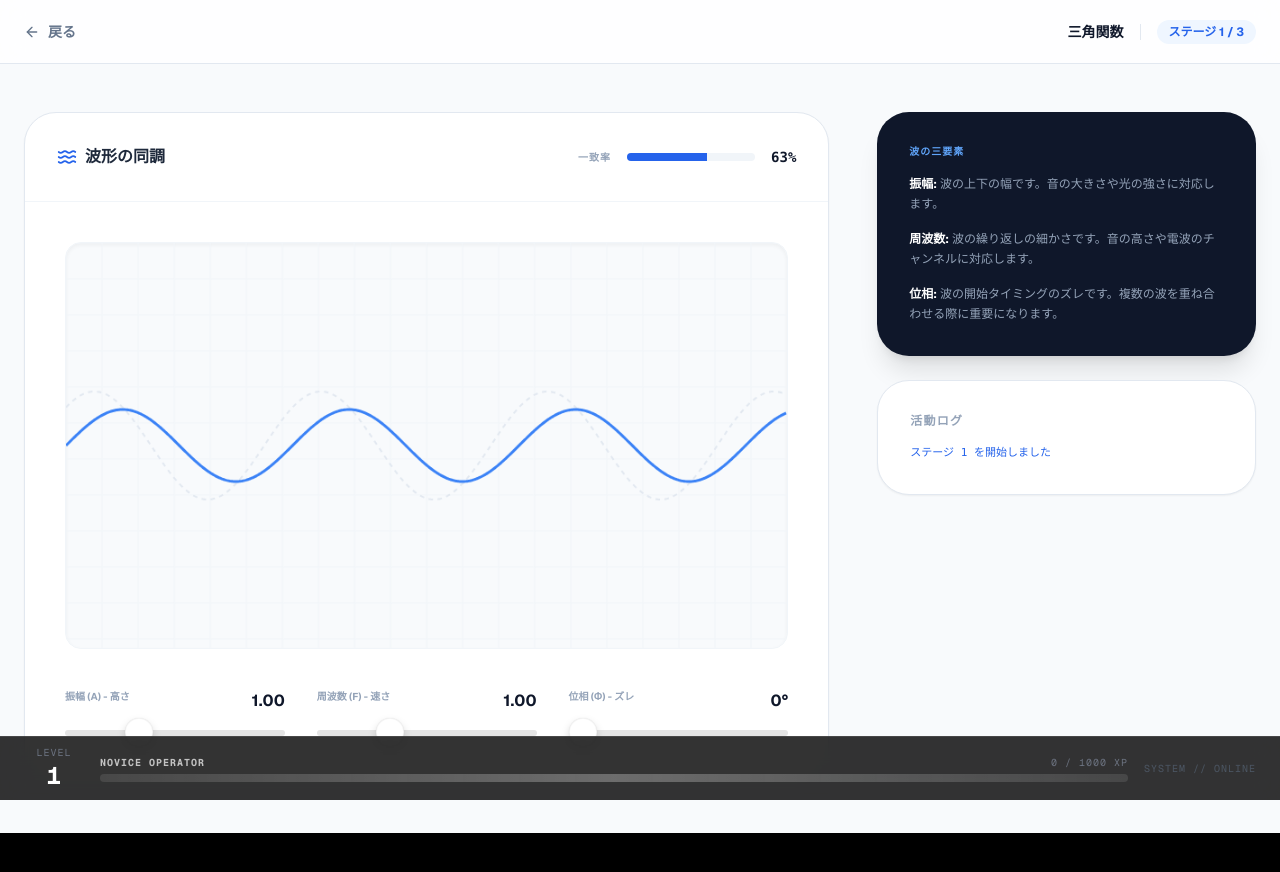
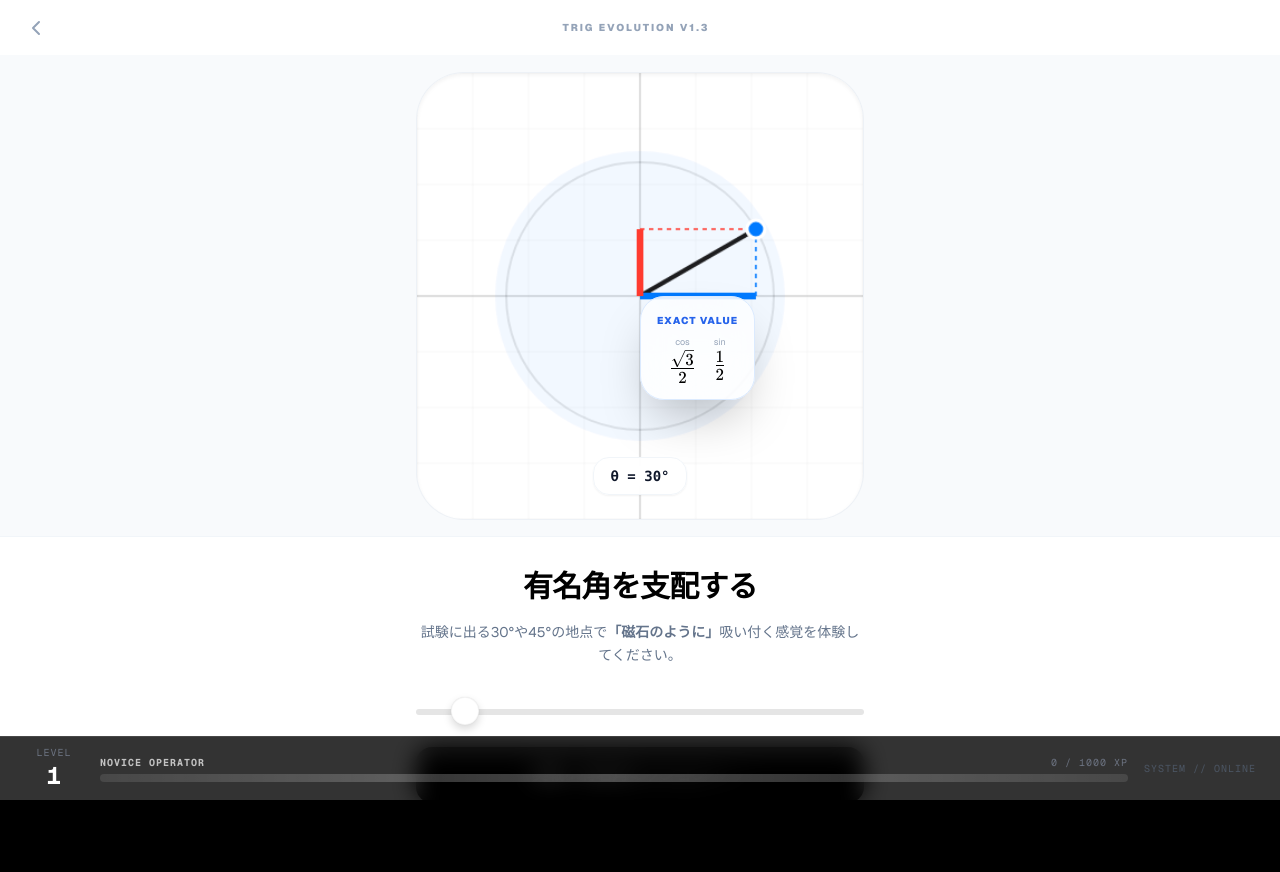
Before and after one commit to hiroshi-tsutsui/math-tactix, a Next.js app: page /trig in a window 1280 px wide. Shown: the top 872 px of the page. Built offline with nearby package versions, Linux system fonts and the light colour scheme.

Commit message:
Cycle 03: Famous Angle Snapping and Trig Mission Mode

```diff
--- a/app/trig/page.tsx
+++ b/app/trig/page.tsx
@@ -1,194 +1,229 @@
-// @ts-nocheck
 "use client";
 
-import { useState, useEffect, useRef } from 'react';
+import React, { useState, useEffect, useRef, useReducer } from 'react';
+import { GeistSans } from 'geist/font/sans';
+import {
+  ChevronLeft, ChevronRight, Zap, Target,
+  RefreshCw, CheckCircle2, HelpCircle,
+  TrendingUp, Circle, Compass, Activity,
+  Trophy, Star
+} from 'lucide-react';
+import { motion, AnimatePresence } from 'framer-motion';
+import 'katex/dist/katex.min.css';
+import katex from 'katex';
 import Link from 'next/link';
-import { GeistSans } from 'geist/font/sans';
-import { ArrowLeft, CheckCircle2, ChevronRight, Activity, Waves, Volume2, Info } from 'lucide-react';
-import { useProgress } from '../contexts/ProgressContext';
-import { motion, AnimatePresence } from 'framer-motion';
 
-const MODULE_ID = 'trig';
+// --- Types ---
+type State = {
+  angle: number;
+  step: number; // 0: Free Play, 1: Quiz Mode, 2: Level Clear
+  quizTarget: { type: 'sin' | 'cos', angle: number, value: string };
+};
 
-export default function TrigPage() {
-  const { moduleProgress, completeLevel } = useProgress();
-  const [currentLevel, setCurrentLevel] = useState(1);
-  const [showUnlock, setShowUnlock] = useState(false);
-  const [log, setLog] = useState<string[]>([]);
+type Action =
+  | { type: 'SET_ANGLE'; payload: number }
+  | { type: 'NEXT_STEP' }
+  | { type: 'SET_QUIZ'; payload: { type: 'sin' | 'cos', angle: number, value: string } }
+  | { type: 'RESET' };
+
+const FAMOUS_ANGLES = [0, 30, 45, 60, 90, 120, 135, 150, 180, 210, 225, 240, 270, 300, 315, 330, 360];
+
+const EXACT_VALUES: Record<number, { sin: string, cos: string }> = {
+  0:   { sin: "0", cos: "1" },
+  30:  { sin: "\\frac{1}{2}", cos: "\\frac{\\sqrt{3}}{2}" },
+  45:  { sin: "\\frac{\\sqrt{2}}{2}", cos: "\\frac{\\sqrt{2}}{2}" },
+  60:  { sin: "\\frac{\\sqrt{3}}{2}", cos: "\\frac{1}{2}" },
+  90:  { sin: "1", cos: "0" },
+  120: { sin: "\\frac{\\sqrt{3}}{2}", cos: "-\\frac{1}{2}" },
+  135: { sin: "\\frac{\\sqrt{2}}{2}", cos: "-\\frac{\\sqrt{2}}{2}" },
+  150: { sin: "\\frac{1}{2}", cos: "-\\frac{\\sqrt{3}}{2}" },
+  180: { sin: "0", cos: "-1" },
+  210: { sin: "-\\frac{1}{2}", cos: "-\\frac{\\sqrt{3}}{2}" },
+  225: { sin: "-\\frac{\\sqrt{2}}{2}", cos: "-\\frac{\\sqrt{2}}{2}" },
+  240: { sin: "-\\frac{\\sqrt{3}}{2}", cos: "-\\frac{1}{2}" },
+  270: { sin: "-1", cos: "0" },
+  300: { sin: "-\\frac{\\sqrt{3}}{2}", cos: "\\frac{1}{2}" },
+  315: { sin: "-\\frac{\\sqrt{2}}{2}", cos: "\\frac{\\sqrt{2}}{2}" },
+  330: { sin: "-\\frac{1}{2}", cos: "\\frac{\\sqrt{3}}{2}" },
+  360: { sin: "0", cos: "1" }
+};
+
+// --- Components ---
+const MathComponent = ({ tex, className = "" }: { tex: string; className?: string }) => {
+  const containerRef = useRef<HTMLSpanElement>(null);
+  useEffect(() => {
+    if (containerRef.current) {
+      katex.render(tex, containerRef.current, { throwOnError: false, displayMode: false });
+    }
+  }, [tex]);
+  return <span ref={containerRef} className={className} />;
+};
+
+// --- Reducer ---
+function trigReducer(state: State, action: Action): State {
+  switch (action.type) {
+    case 'SET_ANGLE': {
+      let angle = action.payload;
+      const snapTarget = FAMOUS_ANGLES.find(fa => Math.abs(fa - angle) < 3);
+      if (snapTarget !== undefined) angle = snapTarget;
+      return { ...state, angle };
+    }
+    case 'NEXT_STEP': return { ...state, step: state.step + 1 };
+    case 'SET_QUIZ': return { ...state, quizTarget: action.payload, step: 1 };
+    case 'RESET': return { angle: 30, step: 0, quizTarget: { type: 'sin', angle: 60, value: "\\frac{\\sqrt{3}}{2}" } };
+    default: return state;
+  }
+}
+
+export default function TrigEvolutionCycle03() {
+  const [state, dispatch] = useReducer(trigReducer, {
+    angle: 30,
+    step: 0,
+    quizTarget: { type: 'sin', angle: 60, value: "\\frac{\\sqrt{3}}{2}" }
+  });
+  const { angle, step, quizTarget } = state;
+  const [feedback, setFeedback] = useState<{status: 'idle'|'correct'|'wrong', msg: string}>({status: 'idle', msg: ''});
+
   const canvasRef = useRef<HTMLCanvasElement>(null);
 
-  // Params
-  const [amplitude, setAmplitude] = useState(1.0);
-  const [frequency, setFrequency] = useState(1.0);
-  const [phase, setPhase] = useState(0);
-
-  // Targets
-  const [targetAmp, setTargetAmp] = useState(1.5);
-  const [targetFreq, setTargetFreq] = useState(1.0);
-  const [targetPhase, setTargetPhase] = useState(45);
-
-  useEffect(() => {
-    const progress = moduleProgress[MODULE_ID]?.completedLevels || [];
-    setCurrentLevel(progress.length + 1 > 3 ? 3 : progress.length + 1);
-    addLog(`ステージ ${progress.length + 1} を開始しました`);
-  }, [moduleProgress]);
-
-  const addLog = (msg: string) => setLog(prev => [msg, ...prev].slice(0, 5));
-
-  // Match logic
-  const ampDiff = Math.abs(amplitude - targetAmp);
-  const freqDiff = Math.abs(frequency - targetFreq);
-  const phaseDiff = Math.abs(phase - targetPhase) % 360;
-  const matchRate = Math.max(0, 100 - (ampDiff * 30 + freqDiff * 30 + phaseDiff / 2));
-
-  useEffect(() => {
-    if (matchRate > 95 && !showUnlock) {
-      setShowUnlock(true);
-      addLog("波形が同期しました！ターゲットを捕捉。");
-    }
-  }, [matchRate]);
-
-  const handleNext = () => {
-    completeLevel(MODULE_ID, currentLevel);
-    if (currentLevel < 3) {
-      setCurrentLevel(currentLevel + 1);
-      setTargetAmp(0.5 + Math.random() * 2);
-      setTargetFreq(0.5 + Math.random() * 2);
-      setTargetPhase(Math.random() * 180);
-      setShowUnlock(false);
-    } else {
-      window.location.href = "/";
-    }
-  };
-
-  // Drawing Loop
+  // --- Visual Engine ---
   useEffect(() => {
     const canvas = canvasRef.current;
     if (!canvas) return;
     const ctx = canvas.getContext('2d');
     if (!ctx) return;
-    const w = canvas.width, h = canvas.height, cy = h/2, unit = 40;
+    const w = canvas.width, h = canvas.height;
+    const radius = 120, ox = w / 2, oy = h / 2;
 
-    let frame = 0;
     const render = () => {
-        frame++;
       ctx.clearRect(0, 0, w, h);
 
       // Grid
-        ctx.strokeStyle = '#f1f5f9'; ctx.lineWidth = 1;
-        for(let x=0; x<w; x+=unit) { ctx.beginPath(); ctx.moveTo(x,0); ctx.lineTo(x,h); ctx.stroke(); }
-        for(let y=0; y<h; y+=unit) { ctx.beginPath(); ctx.moveTo(0,y); ctx.lineTo(w,y); ctx.stroke(); }
+      ctx.strokeStyle = 'rgba(0,0,0,0.03)'; ctx.lineWidth = 1;
+      for(let i=-200; i<=200; i+=50) {
+        ctx.beginPath(); ctx.moveTo(ox + i, 0); ctx.lineTo(ox + i, h); ctx.stroke();
+        ctx.beginPath(); ctx.moveTo(0, oy + i); ctx.lineTo(w, oy + i); ctx.stroke();
+      }
 
-        // Target (Ghost)
-        ctx.strokeStyle = '#e2e8f0'; ctx.lineWidth = 2; ctx.setLineDash([5, 5]);
-        ctx.beginPath();
-        for (let x = 0; x < w; x++) {
-            const rad = (x / unit);
-            const ty = cy - (targetAmp * unit) * Math.sin((targetFreq * rad) + (targetPhase * Math.PI / 180));
-            if (x===0) ctx.moveTo(x,ty); else ctx.lineTo(x,ty);
+      // Unit Circle
+      ctx.strokeStyle = 'rgba(0,0,0,0.1)'; ctx.lineWidth = 2;
+      ctx.beginPath(); ctx.arc(ox, oy, radius, 0, Math.PI * 2); ctx.stroke();
+
+      // Axes
+      ctx.strokeStyle = 'rgba(0,0,0,0.15)'; ctx.lineWidth = 1.5;
+      ctx.beginPath(); ctx.moveTo(0, oy); ctx.lineTo(w, oy); ctx.stroke();
+      ctx.beginPath(); ctx.moveTo(ox, 0); ctx.lineTo(ox, h); ctx.stroke();
+
+      const rad = (angle * Math.PI) / 180;
+      const targetX = ox + Math.cos(rad) * radius;
+      const targetY = oy - Math.sin(rad) * radius;
+
+      const isSnapped = FAMOUS_ANGLES.includes(angle);
+      if (isSnapped) {
+        ctx.fillStyle = 'rgba(0, 122, 255, 0.05)';
+        ctx.beginPath(); ctx.arc(ox, oy, radius + 10, 0, Math.PI * 2); ctx.fill();
       }
-        ctx.stroke();
+
+      ctx.setLineDash([4, 4]);
+      ctx.strokeStyle = '#007AFF'; ctx.beginPath(); ctx.moveTo(targetX, oy); ctx.lineTo(targetX, targetY); ctx.stroke();
+      ctx.strokeStyle = '#FF3B30'; ctx.beginPath(); ctx.moveTo(ox, targetY); ctx.lineTo(targetX, targetY); ctx.stroke();
       ctx.setLineDash([]);
 
-        // Player
-        ctx.strokeStyle = matchRate > 90 ? '#22c55e' : '#3b82f6';
-        ctx.lineWidth = 3;
-        ctx.beginPath();
-        for (let x = 0; x < w; x++) {
-            const rad = (x / unit);
-            const py = cy - (amplitude * unit) * Math.sin((frequency * rad) + (phase * Math.PI / 180));
-            if (x===0) ctx.moveTo(x,py); else ctx.lineTo(x,py);
+      ctx.strokeStyle = '#1D1D1F'; ctx.lineWidth = 4; ctx.beginPath(); ctx.moveTo(ox, oy); ctx.lineTo(targetX, targetY); ctx.stroke();
+
+      ctx.strokeStyle = '#007AFF'; ctx.lineWidth = 6; ctx.beginPath(); ctx.moveTo(ox, oy); ctx.lineTo(targetX, oy); ctx.stroke();
+      ctx.strokeStyle = '#FF3B30'; ctx.lineWidth = 6; ctx.beginPath(); ctx.moveTo(ox, oy); ctx.lineTo(ox, targetY); ctx.stroke();
+
+      ctx.fillStyle = isSnapped ? '#007AFF' : '#1D1D1F';
+      ctx.beginPath(); ctx.arc(targetX, targetY, 8, 0, Math.PI * 2); ctx.fill();
+      ctx.strokeStyle = 'white'; ctx.lineWidth = 3; ctx.stroke();
+    };
+    render();
+  }, [angle]);
+
+  const checkQuiz = () => {
+    if (angle === quizTarget.angle) {
+      setFeedback({status: 'correct', msg: 'ミッション成功！'});
+    } else {
+      setFeedback({status: 'wrong', msg: '角度が違います。'});
     }
-        ctx.stroke();
-
-        requestAnimationFrame(render);
   };
-    const animId = requestAnimationFrame(render);
-    return () => cancelAnimationFrame(animId);
-  }, [amplitude, frequency, phase, targetAmp, targetFreq, targetPhase, matchRate]);
 
   return (
-    <div className={`min-h-screen bg-slate-50 text-slate-900 font-sans ${GeistSans.className}`}>
-      <nav className="border-b border-slate-200 bg-white/80 backdrop-blur-md sticky top-0 z-50 h-16">
-        <div className="max-w-7xl mx-auto px-6 h-full flex items-center justify-between">
-          <Link href="/" className="flex items-center text-slate-500 hover:text-slate-900 font-bold text-sm">
-            <ArrowLeft className="w-4 h-4 mr-2" /> 戻る
-          </Link>
-          <div className="flex items-center gap-2">
-            <span className="text-sm font-bold">三角関数</span>
-            <div className="h-4 w-px bg-slate-200 mx-2"></div>
-            <div className="text-xs font-bold text-blue-600 bg-blue-50 px-3 py-1 rounded-full">ステージ {currentLevel} / 3</div>
-          </div>
-        </div>
-      </nav>
+    <div className={`h-screen bg-white text-black flex flex-col ${GeistSans.className} selection:bg-blue-100 overflow-hidden`}>
+      <header className="h-14 flex items-center justify-between px-6 shrink-0 border-b border-slate-50 bg-white/90 backdrop-blur-md z-50">
+        <Link href="/" className="p-2 -ml-2 text-slate-400 hover:text-black transition-colors"><ChevronLeft className="w-6 h-6" /></Link>
+        <div className="text-[10px] font-black tracking-[0.2em] text-slate-400 uppercase">Trig Evolution V1.3</div>
+        <div className="w-10" />
+      </header>
 
-      <main className="max-w-7xl mx-auto px-6 py-12 grid grid-cols-1 lg:grid-cols-12 gap-12">
-        <div className="lg:col-span-8 space-y-8">
-           <div className="bg-white border border-slate-200 rounded-[32px] overflow-hidden shadow-sm">
-              <div className="p-8 border-b border-slate-100 flex justify-between items-center">
-                 <h2 className="font-bold flex items-center gap-2 text-slate-800"><Waves className="w-5 h-5 text-blue-600" /> 波形の同調</h2>
-                 <div className="flex items-center gap-4">
-                    <span className="text-[10px] font-bold text-slate-400 uppercase tracking-widest">一致率</span>
-                    <div className="w-32 h-2 bg-slate-100 rounded-full overflow-hidden">
-                       <div className={`h-full transition-all ${matchRate > 90 ? 'bg-green-500' : 'bg-blue-600'}`} style={{ width: `${matchRate}%` }}></div>
-                    </div>
-                    <span className="text-sm font-mono font-bold">{matchRate.toFixed(0)}%</span>
-                 </div>
-              </div>
-
-              <div className="p-10 space-y-10">
-                 <div className="relative aspect-video bg-slate-50 rounded-2xl border border-slate-100 overflow-hidden shadow-inner">
-                    <canvas ref={canvasRef} width={800} height={450} className="w-full h-full" />
-                 </div>
-
-                 <div className="grid grid-cols-1 md:grid-cols-3 gap-8">
-                    <div className="space-y-4">
-                       <div className="flex justify-between"><span className="text-[10px] font-bold text-slate-400 uppercase">振幅 (A) - 高さ</span><span className="font-bold">{amplitude.toFixed(2)}</span></div>
-                       <input type="range" min="0.1" max="3" step="0.1" value={amplitude} onChange={e=>setAmplitude(Number(e.target.value))} className="w-full h-2 bg-slate-100 rounded-full appearance-none cursor-pointer accent-blue-600" />
-                    </div>
-                    <div className="space-y-4">
-                       <div className="flex justify-between"><span className="text-[10px] font-bold text-slate-400 uppercase">周波数 (f) - 速さ</span><span className="font-bold">{frequency.toFixed(2)}</span></div>
-                       <input type="range" min="0.1" max="3" step="0.1" value={frequency} onChange={e=>setFrequency(Number(e.target.value))} className="w-full h-2 bg-slate-100 rounded-full appearance-none cursor-pointer accent-blue-600" />
-                    </div>
-                    <div className="space-y-4">
-                       <div className="flex justify-between"><span className="text-[10px] font-bold text-slate-400 uppercase">位相 (φ) - ズレ</span><span className="font-bold">{phase.toFixed(0)}°</span></div>
-                       <input type="range" min="0" max="360" step="5" value={phase} onChange={e=>setPhase(Number(e.target.value))} className="w-full h-2 bg-slate-100 rounded-full appearance-none cursor-pointer accent-blue-600" />
-                    </div>
-                 </div>
-              </div>
+      <section className="shrink-0 bg-slate-50 border-b border-slate-100 flex items-center justify-center p-4 relative">
+        <div className="w-full max-w-md aspect-square bg-white rounded-[48px] border border-slate-200/60 shadow-inner overflow-hidden relative">
+          <canvas ref={canvasRef} width={400} height={400} className="w-full h-full" />
 
           <AnimatePresence>
-                {showUnlock && (
-                  <motion.div initial={{ opacity: 0 }} animate={{ opacity: 1 }} className="absolute inset-0 z-30 flex items-center justify-center p-6 bg-white/90 backdrop-blur-md">
-                    <div className="bg-white border border-slate-200 p-10 rounded-[40px] shadow-2xl text-center max-w-sm">
-                      <CheckCircle2 className="w-12 h-12 text-green-500 mx-auto mb-4" />
-                      <h3 className="text-2xl font-bold mb-2">同期成功</h3>
-                      <p className="text-sm text-slate-500 mb-8 leading-relaxed">ターゲット波形との一致を確認しました。周期性の概念をクリアしました。</p>
-                      <button onClick={handleNext} className="w-full bg-blue-600 text-white py-4 rounded-2xl font-bold hover:bg-blue-700 transition-all flex items-center justify-center gap-2">
-                        {currentLevel < 3 ? '次のレベルへ' : '完了して戻る'} <ChevronRight className="w-4 h-4" />
-                      </button>
+            {EXACT_VALUES[angle] && (
+              <motion.div initial={{ opacity: 0, scale: 0.9 }} animate={{ opacity: 1, scale: 1 }} className="absolute top-1/2 left-1/2 -translate-x-1/2 -translate-y-1/2 pointer-events-none">
+                 <div className="bg-white/80 backdrop-blur-xl p-4 rounded-3xl border border-blue-100 shadow-2xl flex flex-col items-center gap-2">
+                    <div className="text-[10px] font-black text-blue-600 uppercase tracking-widest">Exact Value</div>
+                    <div className="flex gap-4">
+                       <div className="flex flex-col items-center"><span className="text-[9px] text-slate-400">cos</span><MathComponent tex={EXACT_VALUES[angle].cos} className="text-xl font-bold" /></div>
+                       <div className="flex flex-col items-center"><span className="text-[9px] text-slate-400">sin</span><MathComponent tex={EXACT_VALUES[angle].sin} className="text-xl font-bold" /></div>
+                    </div>
                  </div>
               </motion.div>
             )}
           </AnimatePresence>
+
+          <div className="absolute bottom-6 left-0 right-0 flex justify-center gap-3">
+             <div className="bg-white/90 backdrop-blur-md px-4 py-2 rounded-2xl shadow-sm border border-slate-100 font-mono font-bold text-slate-900 text-sm">
+                θ = {angle}°
              </div>
           </div>
+        </div>
+      </section>
 
-        <div className="lg:col-span-4 space-y-6">
-           <div className="bg-slate-900 rounded-[32px] p-8 text-white shadow-xl">
-              <h3 className="text-[10px] font-bold text-blue-400 uppercase tracking-widest mb-4">波の三要素</h3>
-              <div className="space-y-4 text-xs leading-relaxed text-slate-400 font-medium">
-                 <p><strong className="text-white">振幅:</strong> 波の上下の幅です。音の大きさや光の強さに対応します。</p>
-                 <p><strong className="text-white">周波数:</strong> 波の繰り返しの細かさです。音の高さや電波のチャンネルに対応します。</p>
-                 <p><strong className="text-white">位相:</strong> 波の開始タイミングのズレです。複数の波を重ね合わせる際に重要になります。</p>
+      <main className="flex-1 overflow-y-auto bg-white">
+        <div className="max-w-lg mx-auto px-8 py-8 pb-32">
+          <AnimatePresence mode="wait">
+
+            {step === 0 && (
+              <motion.div key="intro" initial={{ opacity: 0, y: 10 }} animate={{ opacity: 1, y: 0 }} className="space-y-8">
+                 <div className="space-y-4 text-center">
+                    <h1 className="text-3xl font-extrabold tracking-tight">有名角を支配する</h1>
+                    <p className="text-slate-500 text-sm leading-relaxed">試験に出る30°や45°の地点で<strong>「磁石のように」</strong>吸い付く感覚を体験してください。</p>
                  </div>
+
+                 <div className="space-y-6">
+                    <input type="range" min="0" max="360" step="1" value={angle} onChange={e => dispatch({type: 'SET_ANGLE', payload: Number(e.target.value)})} className="w-full h-2 bg-slate-100 rounded-full appearance-none accent-black cursor-pointer" />
+                    <button onClick={() => dispatch({type: 'NEXT_STEP'})} className="w-full bg-black text-white py-4 rounded-2xl font-bold shadow-xl flex items-center justify-center gap-2">実戦：有名角ミッションへ <ChevronRight className="w-4 h-4" /></button>
                  </div>
-           <div className="bg-white border border-slate-200 rounded-[32px] p-8 shadow-sm">
-              <h4 className="text-xs font-bold text-slate-400 uppercase tracking-widest mb-4">活動ログ</h4>
-              <div className="space-y-2 font-mono text-[11px]">
-                {log.map((msg, i) => <div key={i} className={i===0 ? 'text-blue-600' : 'text-slate-400'}>{msg}</div>)}
+              </motion.div>
+            )}
+
+            {step === 1 && (
+              <motion.div key="quiz" initial={{ opacity: 0, x: 20 }} animate={{ opacity: 1, x: 0 }} className="space-y-8">
+                 <div className="bg-red-50 p-6 rounded-[32px] border border-red-100 text-center space-y-4">
+                    <div className="inline-flex items-center gap-2 px-3 py-1 bg-red-100 rounded-full text-red-600 text-[10px] font-black uppercase tracking-widest">Mission</div>
+                    <h2 className="text-xl font-bold text-slate-800"><MathComponent tex={`${quizTarget.type} ${quizTarget.angle}^\\circ`} /> を再現せよ</h2>
                  </div>
+                 <div className="space-y-6">
+                    <input type="range" min="0" max="360" step="1" value={angle} onChange={e => dispatch({type: 'SET_ANGLE', payload: Number(e.target.value)})} className="w-full h-2 bg-slate-100 rounded-full appearance-none accent-red-500 cursor-pointer" />
+                    <button onClick={checkQuiz} className="w-full bg-slate-900 text-white py-4 rounded-2xl font-bold">戦術を確定する</button>
+                    <AnimatePresence>
+                      {feedback.status === 'correct' && (
+                        <motion.div initial={{ opacity: 0, scale: 0.95 }} animate={{ opacity: 1, scale: 1 }} className="p-6 bg-emerald-50 rounded-3xl border border-emerald-100 text-center space-y-3">
+                           <h4 className="text-emerald-700 font-bold">ミッション成功</h4>
+                           <p className="text-[11px] text-emerald-600">この位置を脳に焼き付けてください。</p>
+                           <button onClick={() => dispatch({type: 'RESET'})} className="w-full bg-emerald-600 text-white py-3 rounded-xl font-bold text-xs">次の問題へ</button>
+                        </motion.div>
+                      )}
+                    </AnimatePresence>
                  </div>
+              </motion.div>
+            )}
+
+          </AnimatePresence>
         </div>
       </main>
     </div>
```
Also changed, not shown: 1 other file (tests, documents, lock files or other folders). Lines whose indentation alone changed are shown as unchanged.
